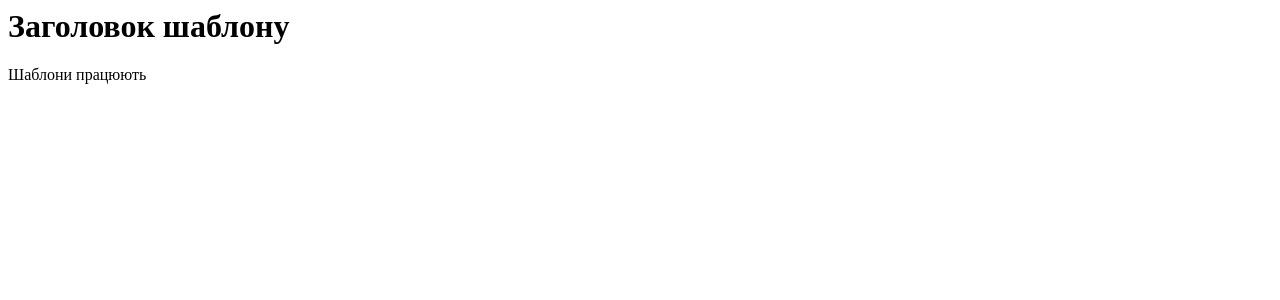
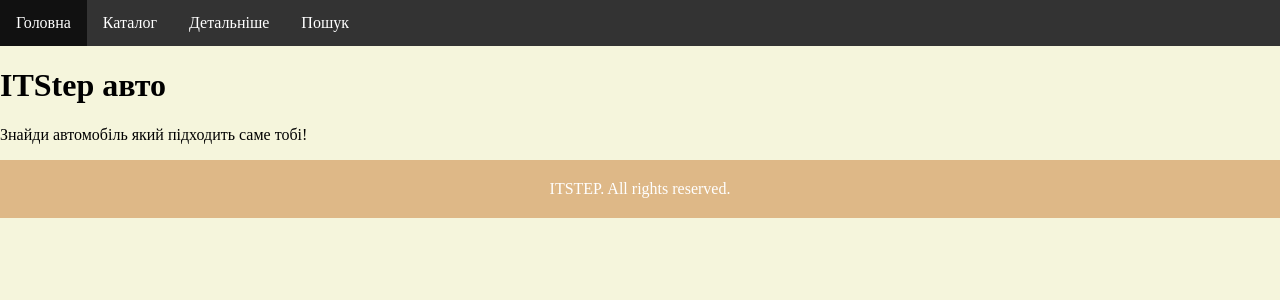
Before and after one commit to Yevhen-Danylchenko/Python-Django-Template-HTML, a Django app: page / in a window 1280 px wide. Shown: the top 300 px of the page. Run offline with Django 5.2, Linux system fonts and the light colour scheme.

Commit message:
Home Work 1-3

```diff
--- /dev/null
+++ b/project1/project1/app/templates/app/base.html
@@ -0,0 +1,68 @@
+<html>
+<head>
+    <title>{% block title %} Автомобільний каталог {% endblock %}</title>
+    <style>
+        body {
+            background: beige;
+            margin: 0;
+            padding: 0;
+        }
+
+        header {
+            color: white;
+            background: aqua;
+        }
+
+        footer {
+            color: white;
+            background: burlywood;
+            text-align: center;
+            padding: 20px;
+        }
+
+        ul {
+            list-style-type: none;
+            margin: 0;
+            padding: 0;
+            overflow: hidden;
+            background-color: #333;
+        }
+
+        .li_float {
+            float: left;
+        }
+
+        .list {
+            background-color: beige;
+        }
+
+        li a {
+            display: block;
+            color: white;
+            text-align: center;
+            padding: 14px 16px;
+            text-decoration: none;
+        }
+
+        li a:hover {
+            background-color: #111;
+        }
+    </style>
+</head>
+<body>
+<header>
+    <nav>
+        <ul>
+            <li class="li_float"><a href="/">Головна</a></li>
+            <li class="li_float"><a href="/info">Каталог</a></li>
+            <li class="li_float"><a href="/details">Детальніше</a></li>
+            <li class="li_float"><a href="/car/search">Пошук</a></li>
+        </ul>
+    </nav>
+</header>
+
+{% block content %} {% endblock %}
+
+<footer>ITSTEP. All rights reserved. </footer>
+</body>
+</html>
--- a/project1/project1/app/templates/app/index.html
+++ b/project1/project1/app/templates/app/index.html
@@ -1,10 +1,19 @@
-<html>
-<head>
-    <title>Привіт з шаблону</title>
-</head>
+{% extends 'app/base.html' %}
 
-<body>
-    <h1>Заголовок шаблону</h1>
-    <p>Шаблони працюють</p>
-</body>
-</html>
+{% block title %} Головна сторінка {% endblock %}
+
+{% block content %}
+    <h1>ITStep авто</h1>
+    <p>Знайди автомобіль який підходить саме тобі!</p>
+{% endblock %}
+
+<!--<html>-->
+<!--<head>-->
+<!--    <title>Привіт з шаблону</title>-->
+<!--</head>-->
+
+<!--<body>-->
+<!--    <h1>Заголовок шаблону</h1>-->
+<!--    <p>Шаблони працюють</p>-->
+<!--</body>-->
+<!--</html>-->
--- a/project1/project1/app/views.py
+++ b/project1/project1/app/views.py
@@ -18,19 +18,19 @@ cars = {
         "Марка": "VW",
         "Модель": "Passat b5",
         "Рік": "2007",
-        "Ціна": "5000"
+        "Ціна": 5000
     },
     2: {
         "Марка": "VW",
         "Модель": "Golf 5",
         "Рік": "2012",
-        "Ціна": "7000"
+        "Ціна": 7000
     },
     3: {
         "Марка": "Audi",
         "Модель": "A4",
         "Рік": "2012",
-        "Ціна": "12000"
+        "Ціна": 12000
     }
 }
 
@@ -39,21 +39,34 @@ def search_cars(request):
     min_price = request.GET.get("min_price", "0")
     max_price = request.GET.get("max_price", "999999")
 
+    filtered_cars = []
+
     try:
         min_price = int(min_price)
         max_price = int(max_price)
+
+        for car_id, car in cars.items():
+            if min_price <= car["Ціна"] <= max_price:
+                filtered_cars.append(car)
     except ValueError:
-        return HttpResponse("Некоректні параметри ціни")
+        # return HttpResponse("Некоректні параметри ціни")
+        pass
 
-    filtered_cars = []
+    context = {
+        'min_price':min_price,
+        'max_price':max_price,
+        'filtered_cars':filtered_cars
+    }
+    return render(request, 'app/search_cars.html', context)
 
-    for car_id, car in cars.items():
-        try:
-            price = int(car["Ціна($)"].replace("$", ""))
-            if min_price <= price <= max_price:
-                filtered_cars.append(car)
-        except ValueError:
-            continue
+
+    # for car_id, car in cars.items():
+    #     try:
+    #         price = int(car["Ціна($)"].replace("$", ""))
+    #         if min_price <= price <= max_price:
+    #             filtered_cars.append(car)
+    #     except ValueError:
+    #         continue
 
     result = "<h2>Знайдені авто:</h2>"
     if filtered_cars:
```
Also changed, not shown: project1/project1/app/templates/app/car_details.html (+38 -8 lines), project1/project1/app/templates/app/car_list.html (+35 -11 lines), project1/project1/app/templates/app/search_cars.html (added, +57 -0 lines), project1/project1/app/templates/app/show_car_by_id.html (+25 -9 lines).
